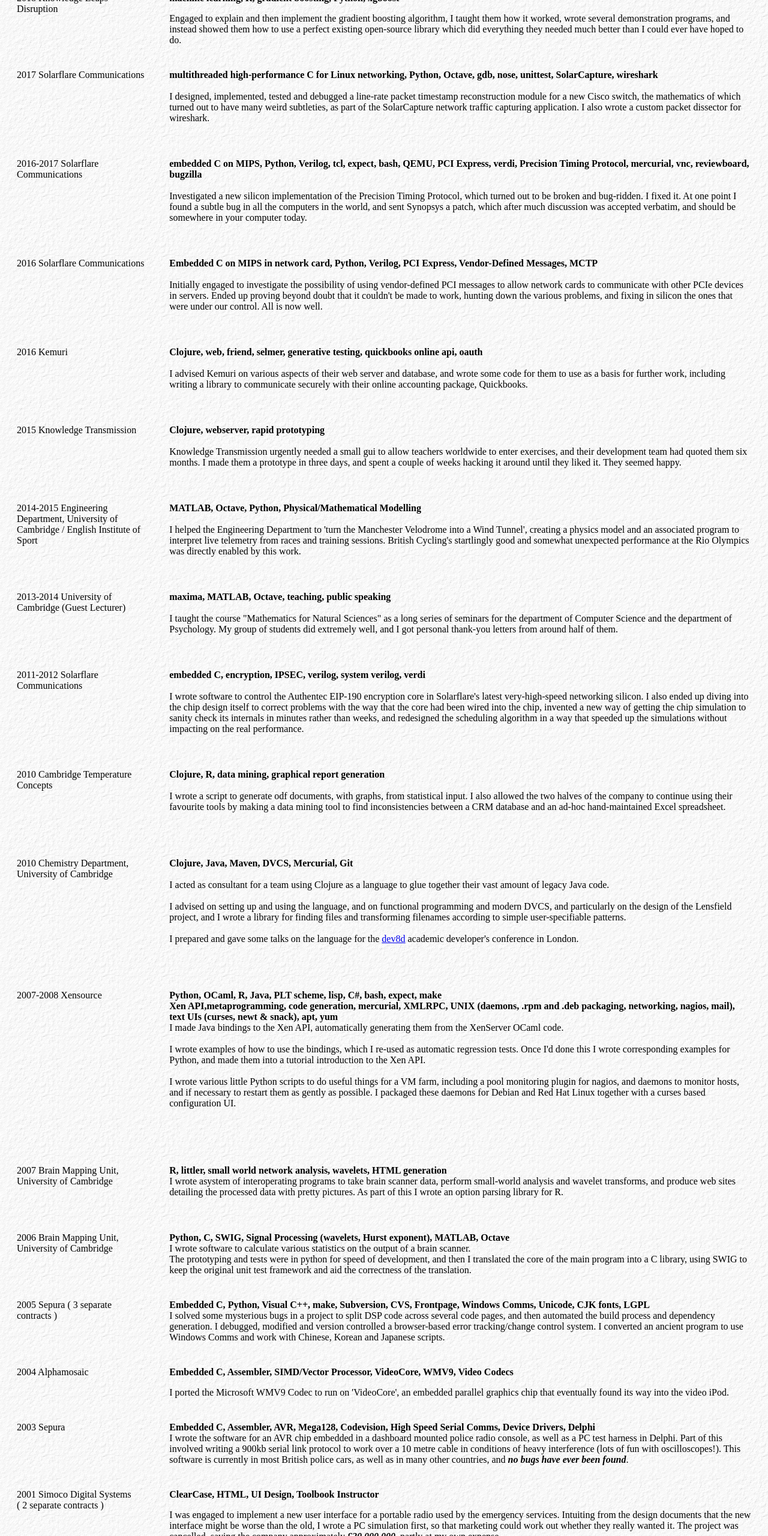
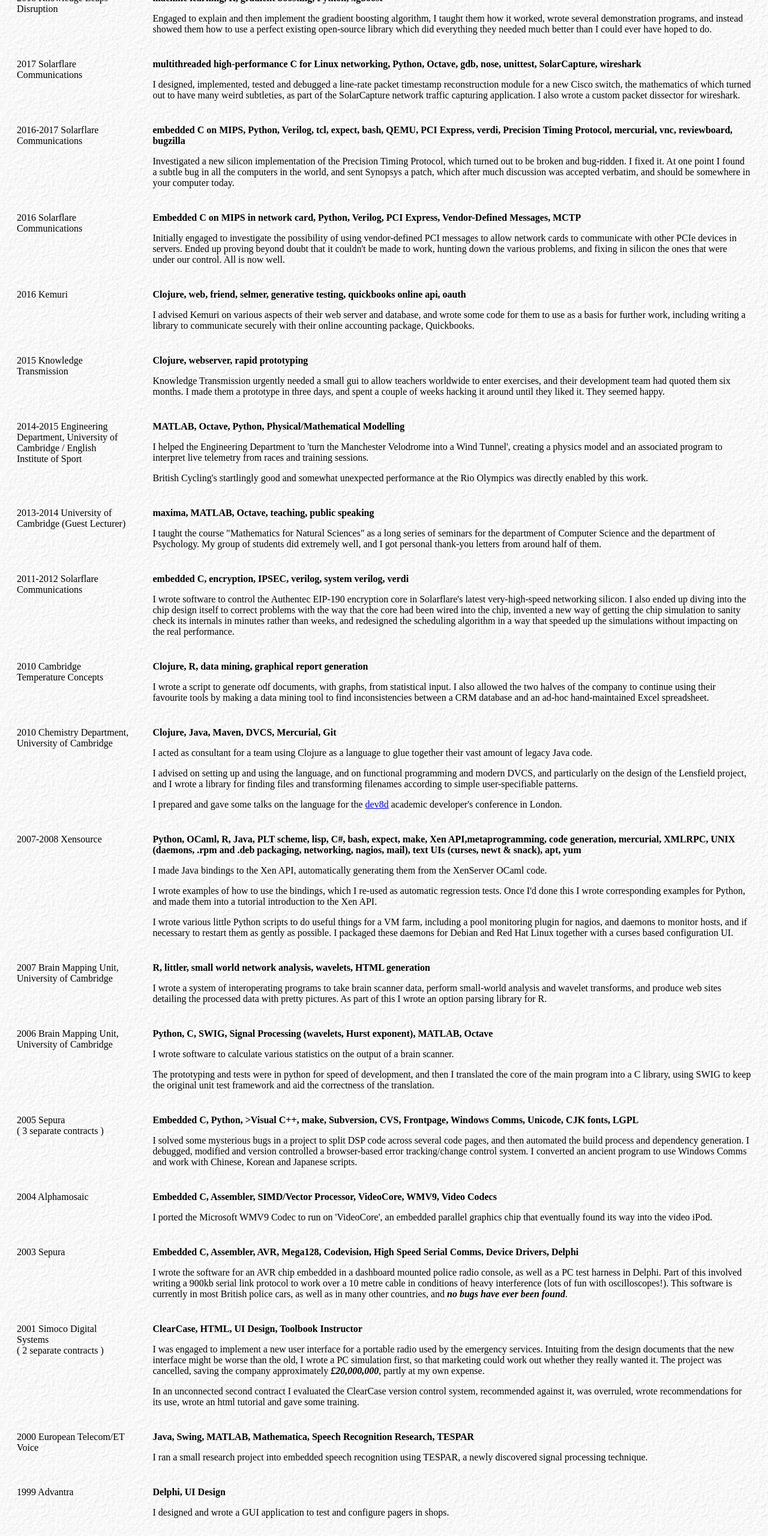
Before and after one commit to johnlawrenceaspden/johnlawrenceaspden.github.io, a plain HTML site: page index.html in a window 1280 px wide. Shown: the part 1160-3720 px from the top of the page at 60% size. Drawn offline with Linux system fonts and the light colour scheme.

Commit message:
replace div with p

```diff
--- a/index.html
+++ b/index.html
@@ -86,7 +86,6 @@ th, td {
 </style>
 
 
-<div style="overflow-x: auto;">
 <table>
   <tbody>
 
@@ -124,8 +123,8 @@ value iteration, tabular methods, and markov decision processes ] </p>
   2017 Solarflare Communications
 </td>
 <td>
-  <b>multithreaded high-performance C for Linux networking, Python, Octave, gdb, nose, unittest, SolarCapture, wireshark</b><br><br>
-  I designed, implemented, tested and debugged a line-rate packet timestamp reconstruction module for a new Cisco switch, the mathematics of which turned out to have many weird subtleties, as part of the SolarCapture network traffic capturing application. I also wrote a custom packet dissector for wireshark.<br><br>
+  <p><b>multithreaded high-performance C for Linux networking, Python, Octave, gdb, nose, unittest, SolarCapture, wireshark</b></p>
+<p>  I designed, implemented, tested and debugged a line-rate packet timestamp reconstruction module for a new Cisco switch, the mathematics of which turned out to have many weird subtleties, as part of the SolarCapture network traffic capturing application. I also wrote a custom packet dissector for wireshark.</p>
 </td>
 </tr>
 
@@ -134,8 +133,8 @@ value iteration, tabular methods, and markov decision processes ] </p>
   2016-2017 Solarflare Communications
 </td>
 <td>
-  <b>embedded C on MIPS,  Python, Verilog, tcl, expect, bash, QEMU, PCI Express, verdi, Precision Timing Protocol, mercurial, vnc, reviewboard, bugzilla</b><br><br>
-  Investigated a new silicon implementation of the Precision Timing Protocol, which turned out to be broken and bug-ridden. I fixed it. At one point I found a subtle bug in all the computers in the world, and sent Synopsys a patch, which after much discussion was accepted verbatim, and should be somewhere in your computer today.<br><br>
+<p>  <b>embedded C on MIPS,  Python, Verilog, tcl, expect, bash, QEMU, PCI Express, verdi, Precision Timing Protocol, mercurial, vnc, reviewboard, bugzilla</b></p>
+<p>  Investigated a new silicon implementation of the Precision Timing Protocol, which turned out to be broken and bug-ridden. I fixed it. At one point I found a subtle bug in all the computers in the world, and sent Synopsys a patch, which after much discussion was accepted verbatim, and should be somewhere in your computer today.</p>
 </td>
 </tr>
 
@@ -144,8 +143,8 @@ value iteration, tabular methods, and markov decision processes ] </p>
   2016 Solarflare Communications
 </td>
 <td>
-  <b>Embedded C on MIPS in network card, Python, Verilog, PCI Express, Vendor-Defined Messages, MCTP</b><br><br>
-  Initially engaged to investigate the possibility of using vendor-defined PCI messages to allow network cards to communicate with other PCIe devices in servers. Ended up proving beyond doubt that it couldn't be made to work, hunting down the various problems, and fixing in silicon the ones that were under our control. All is now well.<br><br>
+<p>  <b>Embedded C on MIPS in network card, Python, Verilog, PCI Express, Vendor-Defined Messages, MCTP</b></p>
+<p>  Initially engaged to investigate the possibility of using vendor-defined PCI messages to allow network cards to communicate with other PCIe devices in servers. Ended up proving beyond doubt that it couldn't be made to work, hunting down the various problems, and fixing in silicon the ones that were under our control. All is now well.</p>
 </td>
 </tr>
 
@@ -154,8 +153,8 @@ value iteration, tabular methods, and markov decision processes ] </p>
   2016 Kemuri
 </td>
 <td>
-  <b>Clojure, web, friend, selmer, generative testing, quickbooks online api, oauth</b><br><br>
-  I advised Kemuri on various aspects of their web server and database, and wrote some code for them to use as a basis for further work, including writing a library to communicate securely with their online accounting package, Quickbooks.<br><br>
+<p>  <b>Clojure, web, friend, selmer, generative testing, quickbooks online api, oauth</b></p>
+<p>  I advised Kemuri on various aspects of their web server and database, and wrote some code for them to use as a basis for further work, including writing a library to communicate securely with their online accounting package, Quickbooks.</p>
 </td>
 </tr>
 
@@ -164,8 +163,8 @@ value iteration, tabular methods, and markov decision processes ] </p>
   2015 Knowledge Transmission
 </td>
 <td>
-  <b>Clojure, webserver, rapid prototyping</b><br><br>
-  Knowledge Transmission urgently needed a small gui to allow teachers worldwide to enter exercises, and their development team had quoted them six months. I made them a prototype in three days, and spent a couple of weeks hacking it around until they liked it. They seemed happy.<br><br>
+<p>  <b>Clojure, webserver, rapid prototyping</b></p>
+<p>  Knowledge Transmission urgently needed a small gui to allow teachers worldwide to enter exercises, and their development team had quoted them six months. I made them a prototype in three days, and spent a couple of weeks hacking it around until they liked it. They seemed happy.</p>
 </td>
 </tr>
 
@@ -175,11 +174,11 @@ value iteration, tabular methods, and markov decision processes ] </p>
   2014-2015 Engineering Department, University of Cambridge / English Institute of Sport
 </td>
 <td>
-  <b>MATLAB, Octave, Python, Physical/Mathematical Modelling</b><br><br>
-  I helped the Engineering Department to 'turn the Manchester Velodrome into a Wind Tunnel', creating a physics model and an associated program to interpret live telemetry from races and training sessions.
+<p>  <b>MATLAB, Octave, Python, Physical/Mathematical Modelling</b></p>
+<p>  I helped the Engineering Department to 'turn the Manchester Velodrome into a Wind Tunnel', creating a physics model and an associated program to interpret live telemetry from races and training sessions.</p>
 
-British Cycling's startlingly good and somewhat unexpected performance at the Rio Olympics was directly enabled by this work.
-<br><br>
+<p>British Cycling's startlingly good and somewhat unexpected performance at the Rio Olympics was directly enabled by this work. </p>
+
 </td>
 </tr>
 
@@ -188,8 +187,8 @@ British Cycling's startlingly good and somewhat unexpected performance at the Ri
   2013-2014 University of Cambridge (Guest Lecturer)
 </td>
 <td>
-  <b>maxima, MATLAB, Octave, teaching, public speaking</b><br><br>
-  I taught the course "Mathematics for Natural Sciences" as a long series of seminars for the department of Computer Science and the department of Psychology. My group of students did extremely well, and I got personal thank-you letters from around half of them.<br><br>
+  <p><b>maxima, MATLAB, Octave, teaching, public speaking</b></p>
+  <p>I taught the course "Mathematics for Natural Sciences" as a long series of seminars for the department of Computer Science and the department of Psychology. My group of students did extremely well, and I got personal thank-you letters from around half of them.</p>
 </td>
 </tr>
 
@@ -198,138 +197,114 @@ British Cycling's startlingly good and somewhat unexpected performance at the Ri
   2011-2012 Solarflare Communications
 </td>
 <td>
-<b>embedded C, encryption, IPSEC, verilog, system verilog, verdi</b><br><br>I wrote software to control the Authentec EIP-190 encryption core in Solarflare's latest very-high-speed networking silicon. I also ended up diving into the chip design itself to correct problems with the way that the core had been wired into the chip, invented a new way of getting the chip simulation to sanity check its internals in minutes rather than weeks, and redesigned the scheduling algorithm in a way that speeded up the simulations without impacting on the real performance.<br><br></td>
+  <p><b>embedded C, encryption, IPSEC, verilog, system verilog, verdi</b></p>
+  <p>I wrote software to control the Authentec EIP-190 encryption core in Solarflare's latest very-high-speed networking silicon. I also ended up diving into the chip design itself to correct problems with the way that the core had been wired into the chip, invented a new way of getting the chip simulation to sanity check its internals in minutes rather than weeks, and redesigned the scheduling algorithm in a way that speeded up the simulations without impacting on the real performance.</p>
+  </td>
 </tr>
 
 <tr>
   <td>
     2010 Cambridge Temperature Concepts
   </td>
-<td><b>Clojure, R, data mining, graphical report generation</b><br>
-<br>
-I wrote a script to generate odf documents, with graphs, from statistical input. I also allowed the two halves of the company to continue using their favourite tools by making a data mining tool to find inconsistencies between a CRM database and an ad-hoc hand-maintained Excel spreadsheet.<br>
-<br>
-<br>
+  <td>
+    <p><b>Clojure, R, data mining, graphical report generation</b></p>
+<p>I wrote a script to generate odf documents, with graphs, from statistical input. I also allowed the two halves of the company to continue using their favourite tools by making a data mining tool to find inconsistencies between a CRM database and an ad-hoc hand-maintained Excel spreadsheet.</p>
 </td>
 </tr>
 
 <tr>
 <td>2010 Chemistry Department, University of Cambridge
 </td>
-<td><b>Clojure, Java, Maven, DVCS, Mercurial, Git<br>
-<br>
-</b>I acted as consultant for a team using Clojure as a language to glue together their vast amount of legacy Java code.<br>
-<br>
-<div>I advised on setting up and using the language, and on functional programming and modern DVCS, and particularly on the design of the Lensfield project, and I wrote a library for finding files and transforming filenames according to simple user-specifiable patterns.<br>
-<br>
-I prepared and gave some talks on the language for the <a href="http://dev8d.org/" >dev8d</a> academic developer's conference in London.<br>
-<br>
-<br>
-</div>
+<td>
+  <p><b>Clojure, Java, Maven, DVCS, Mercurial, Git</b></p>
+  <p>I acted as consultant for a team using Clojure as a language to glue together their vast amount of legacy Java code.</p>
+  <p>I advised on setting up and using the language, and on functional programming and modern DVCS, and particularly on the design of the Lensfield project, and I wrote a library for finding files and transforming filenames according to simple user-specifiable patterns.</p>
+  <p>I prepared and gave some talks on the language for the <a href="http://dev8d.org/" >dev8d</a> academic developer's conference in London.</p>
 </td>
 </tr>
 
 <tr>
-<td>2007-2008 Xensource<br>
-</td>
-<td><b>Python, OCaml, R, Java, PLT scheme, lisp, C#, bash, expect</b><b>, make</b><br>
-<b>Xen API,</b><b>metaprogramming, </b><b>code generation, mercurial, XMLRPC, UNIX (daemons, .rpm and .deb packaging, networking, nagios, mail), text UIs (curses, newt &amp; snack), apt, yum</b>
-<div></div>
-<div>I made Java bindings to the Xen API, automatically generating them from the XenServer OCaml code.<br>
-<br>
-I wrote examples of how to use the bindings, which I re-used as automatic regression tests. Once I'd done this I wrote corresponding examples for Python, and made them into a tutorial introduction to the Xen API.<br>
-<br>
-</div>
-<div>I wrote various little Python scripts to do useful things for a VM farm, including a pool monitoring plugin for nagios, and daemons to monitor hosts, and if necessary to restart them as gently as possible. I packaged these daemons for Debian and Red Hat Linux together with a curses based configuration UI.<br>
-<br>
-<br>
-<br>
-</div>
+<td>2007-2008 Xensource</td>
+<td>
+  <p><b>Python, OCaml, R, Java, PLT scheme, lisp, C#, bash, expect, make, Xen API,metaprogramming, code generation, mercurial, XMLRPC, UNIX (daemons, .rpm and .deb packaging, networking, nagios, mail), text UIs (curses, newt &amp; snack), apt, yum</b></p>
+
+<p>I made Java bindings to the Xen API, automatically generating them from the XenServer OCaml code.</p>
+
+<p>I wrote examples of how to use the bindings, which I re-used as automatic regression tests. Once I'd done this I wrote corresponding examples for Python, and made them into a tutorial introduction to the Xen API.</p>
+
+
+<p>I wrote various little Python scripts to do useful things for a VM farm, including a pool monitoring plugin for nagios, and daemons to monitor hosts, and if necessary to restart them as gently as possible. I packaged these daemons for Debian and Red Hat Linux together with a curses based configuration UI.</p>
 </td>
 </tr>
 
 <tr>
 <td>2007 Brain Mapping Unit, University of Cambridge</td>
-<td><b>R, littler, small world network analysis, wavelets, HTML generation</b>
-<div></div>
-<div>I wrote asystem of interoperating programs to take brain scanner data, perform small-world analysis and wavelet transforms, and produce web sites detailing the processed data with pretty pictures. As part of this I wrote an option parsing library for R.<br>
-<br>
-</div>
+<td>
+  <p><b>R, littler, small world network analysis, wavelets, HTML generation</b></p>
+  <p>I wrote a system of interoperating programs to take brain scanner data, perform small-world analysis and wavelet transforms, and produce web sites detailing the processed data with pretty pictures. As part of this I wrote an option parsing library for R.</p>
 </td>
 </tr>
 
 <tr>
 <td>2006 Brain Mapping Unit, University of Cambridge </td>
-<td><b>Python, C, SWIG, Signal Processing (wavelets, Hurst exponent), MATLAB, Octave</b>
-<div> </div>
-<div>I wrote software to calculate various statistics on the output of a brain scanner. </div>
-<div>The prototyping and tests were in python for speed of development, and then I translated the core of the main program into a C library, using SWIG to keep the original unit test framework and aid the correctness of the translation.</div>
-<div> </div>
+<td>
+  <p><b>Python, C, SWIG, Signal Processing (wavelets, Hurst exponent), MATLAB, Octave</b></p>
+<p>I wrote software to calculate various statistics on the output of a brain scanner.</p>
+<p>The prototyping and tests were in python for speed of development, and then I translated the core of the main program into a C library, using SWIG to keep the original unit test framework and aid the correctness of the translation.</p>
 </td>
 </tr>
 
 <tr>
-<td>2005 Sepura
-( 3 separate contracts ) </td>
-<td><b>Embedded C, </b><b>Python, </b><b>Visual C++, </b><b>make</b><b>, </b><b>Subversion, CVS</b><b>, </b><b>Frontpage, </b><b>Windows Comms, Unicode, CJK fonts, LGPL</b>
-<div> </div>
-<div>I solved some mysterious bugs in a project to split DSP code across several code pages, and then automated the build process and dependency generation. I debugged, modified and version controlled a browser-based error tracking/change control system. I converted an ancient program to use Windows Comms and work with Chinese, Korean and Japanese scripts.</div>
-<div> </div>
+<td>2005 Sepura <br> ( 3 separate contracts )</td>
+<td>
+  <p><b>Embedded C, Python, >Visual C++, make, Subversion, CVS, Frontpage, Windows Comms, Unicode, CJK fonts, LGPL</b></p>
+<p>I solved some mysterious bugs in a project to split DSP code across several code pages, and then automated the build process and dependency generation. I debugged, modified and version controlled a browser-based error tracking/change control system. I converted an ancient program to use Windows Comms and work with Chinese, Korean and Japanese scripts.</p>
 </td>
 </tr>
 
 <tr>
 <td>2004 Alphamosaic</td>
-<td><b>Embedded C, Assembler, SIMD/Vector Processor, VideoCore, WMV9, Video Codecs</b>
-<p>I ported the Microsoft WMV9 Codec to run on 'VideoCore', an embedded parallel graphics chip that eventually found its way into the video iPod.<br>
-</p>
+<td>
+  <p><b>Embedded C, Assembler, SIMD/Vector Processor, VideoCore, WMV9, Video Codecs</b></p>
+<p>I ported the Microsoft WMV9 Codec to run on 'VideoCore', an embedded parallel graphics chip that eventually found its way into the video iPod.</p>
 </td>
 </tr>
 
 <tr>
 <td>2003 Sepura </td>
-<td><b>Embedded C, Assembler, AVR, Mega128, Codevision, High Speed Serial Comms, Device Drivers, Delphi</b>
-<div> </div>
-<div>I wrote the software for an AVR chip embedded in a dashboard mounted police radio console, as well as a PC test harness in Delphi. Part of this involved writing a 900kb serial link protocol to work over a 10 metre cable in conditions of heavy interference (lots of fun with oscilloscopes!). This software is currently in most British police cars, as well as in many other countries, and <i><b>no bugs have ever been found</b></i>.<br>
-</div>
-<div> </div>
+<td><p><b>Embedded C, Assembler, AVR, Mega128, Codevision, High Speed Serial Comms, Device Drivers, Delphi</b></p>
+<p>I wrote the software for an AVR chip embedded in a dashboard mounted police radio console, as well as a PC test harness in Delphi. Part of this involved writing a 900kb serial link protocol to work over a 10 metre cable in conditions of heavy interference (lots of fun with oscilloscopes!). This software is currently in most British police cars, as well as in many other countries, and <i><b>no bugs have ever been found</b></i>.</p>
 </td>
 </tr>
 
 <tr>
-<td>2001 Simoco Digital Systems<br>
-( 2 separate contracts )<br>
+<td>2001 Simoco Digital Systems <br>
+( 2 separate contracts )
 </td>
-<td><b>ClearCase, HTML, </b><b>UI Design, Toolbook Instructor</b>
+<td><p><b>ClearCase, HTML, UI Design, Toolbook Instructor</b></p>
 <p>I was engaged to implement a new user interface for a portable radio used by the emergency services. Intuiting from the design documents that the new interface might be worse than the old, I wrote a PC simulation first, so that marketing could work out whether they really wanted it. The project was cancelled, saving the company approximately <b><i>£20,000,000</i></b>, partly at my own expense.</p>
-<div>In an unconnected second contract I evaluated the ClearCase version control system, recommended against it, was overruled, wrote recommendations for its use, wrote an html tutorial and gave some training.</div>
-<div> </div>
+<p>In an unconnected second contract I evaluated the ClearCase version control system, recommended against it, was overruled, wrote recommendations for its use, wrote an html tutorial and gave some training.</p>
 </td>
 </tr>
 
 <tr>
 <td>2000 European Telecom/ET Voice </td>
-<td><b>Java, </b><b>Swing, </b><b>MATLAB, Mathematica, </b><b>Speech Recognition Research, TESPAR</b>
-<p>I ran a small research project into embedded speech recognition using TESPAR, a newly discovered signal processing technique.<br>
-</p>
+<td><p><b>Java, Swing, MATLAB, Mathematica, Speech Recognition Research, TESPAR</b></p>
+<p>I ran a small research project into embedded speech recognition using TESPAR, a newly discovered signal processing technique.</p>
 </td>
 </tr>
 
 <tr>
 <td>1999 Advantra </td>
-<td><b>Delphi, UI Design</b>
-<div></div>
-<div>I designed and wrote a GUI application to test and configure pagers in shops.</div>
-<div></div>
+<td><p><b>Delphi, UI Design</b></p>
+<p>I designed and wrote a GUI application to test and configure pagers in shops.</p>
 </td>
 </tr>
 
 <tr>
 <td>1999 CLMP Software Research </td>
-<td><b>Java, Solaris</b>
-<div></div>
-<div>I wrote a library of graphical java objects to display financial time series data in a project for Salomon Brothers.</div>
-<div></div>
+<td><p><b>Java, Solaris</b></p>
+<p>I wrote a library of graphical java objects to display financial time series data in a project for Salomon Brothers.</p>
 </td>
 </tr>
 
@@ -346,18 +321,18 @@ I wrote examples of how to use the bindings, which I re-used as automatic regres
 <td>1997-98 Philips Paging </td>
 <td><b>Keil C and Assembler for 8051, Structured Analysis &amp; Design, Protocols, Tight Time and Space Constraints</b>
 <div></div>
-<div>I helped design the software architecture for a pager. I implemented the store manager component (A tiny filesystem which was considered for patent.), and then shrank it from 6k to 2k of compiled code. <i><b>In my own time</b></i> I wrote a memory map and stack analyzer for the Keil C compiler which <i><b>saved the project</b></i>. <br>
-<br>
-[It shortened the software development time by several months by directing our optimization efforts, and allowed us to use the CPU we'd originally planned to use, avoiding prohibitively expensive redesign and re-tooling. When I'd originally suggested it, it had been vetoed as impossibly speculative and difficult, so I wrote it as a hobby project and then sold it to the company for the time-only cost.]<br>
-<br>
-I'm told they made millions of copies of my store manager code, and <i><b>never found a single bug</b>.</i><br>
+<div>I helped design the software architecture for a pager. I implemented the store manager component (A tiny filesystem which was considered for patent.), and then shrank it from 6k to 2k of compiled code. <i><b>In my own time</b></i> I wrote a memory map and stack analyzer for the Keil C compiler which <i><b>saved the project</b></i>.
+
+[It shortened the software development time by several months by directing our optimization efforts, and allowed us to use the CPU we'd originally planned to use, avoiding prohibitively expensive redesign and re-tooling. When I'd originally suggested it, it had been vetoed as impossibly speculative and difficult, so I wrote it as a hobby project and then sold it to the company for the time-only cost.]
+
+I'm told they made millions of copies of my store manager code, and <i><b>never found a single bug</b>.</i>
 </div>
 <div></div>
 </td>
 </tr>
 
 <tr>
-<td>1996-97 Philips Telecom<br>
+<td>1996-97 Philips Telecom
 </td>
 <td><b>Borland C, Serial and Wireless Comms, ClearCase</b>
 <div></div>
@@ -389,22 +364,20 @@ I'm told they made millions of copies of my store manager code, and <i><b>never
 
 <td>1992-96 Imperial College London</td>
 <td><b>Finite Element Analysis, Financial Analysis, C, Fortran</b>
-<p>I investigated computer solution of non-linear diffusion problems in Fluid Mechanics and Financial Analysis, using Functional Analysis and the Finite Element method. I taught mathematics and Fortran in London and microeconomics in Cambridge.<br>
-</p>
+<p>I investigated computer solution of non-linear diffusion problems in Fluid Mechanics and Financial Analysis, using Functional Analysis and the Finite Element method. I taught mathematics and Fortran in London and microeconomics in Cambridge.</p>
 </td>
   </tr>
 
 <tr>
 <td>1988-91 King's College Cambridge </td>
 <td>
-<div><b>Degree in Pure and Applied Mathematics (2:1)</b></div>
-<div></div>
+<b>Degree in Pure and Applied Mathematics (2:1)</b>
 </td>
 </tr>
 
 <tr>
 <td>1981-86 Abbeydale Grange School </td>
-<td>8 O Levels, 5 A Levels (AAAAB), 3 S Levels Maths(1) Physics (1) Further Maths(1). The usual stuff with <b>TRS80</b>s, <b>ZX81</b>s, <b>Spectrums, BBC</b>s and Amstrad <b>1640</b>s.<br>
+<td>8 O Levels, 5 A Levels (AAAAB), 3 S Levels Maths(1) Physics (1) Further Maths(1). The usual stuff with <b>TRS80</b>s, <b>ZX81</b>s, <b>Spectrums, BBC</b>s and Amstrad <b>1640</b>s.
 </td>
 </tr>
 
@@ -412,4 +385,3 @@ I'm told they made millions of copies of my store manager code, and <i><b>never
 </table>
 </body>
 </html>
-</div>
```
